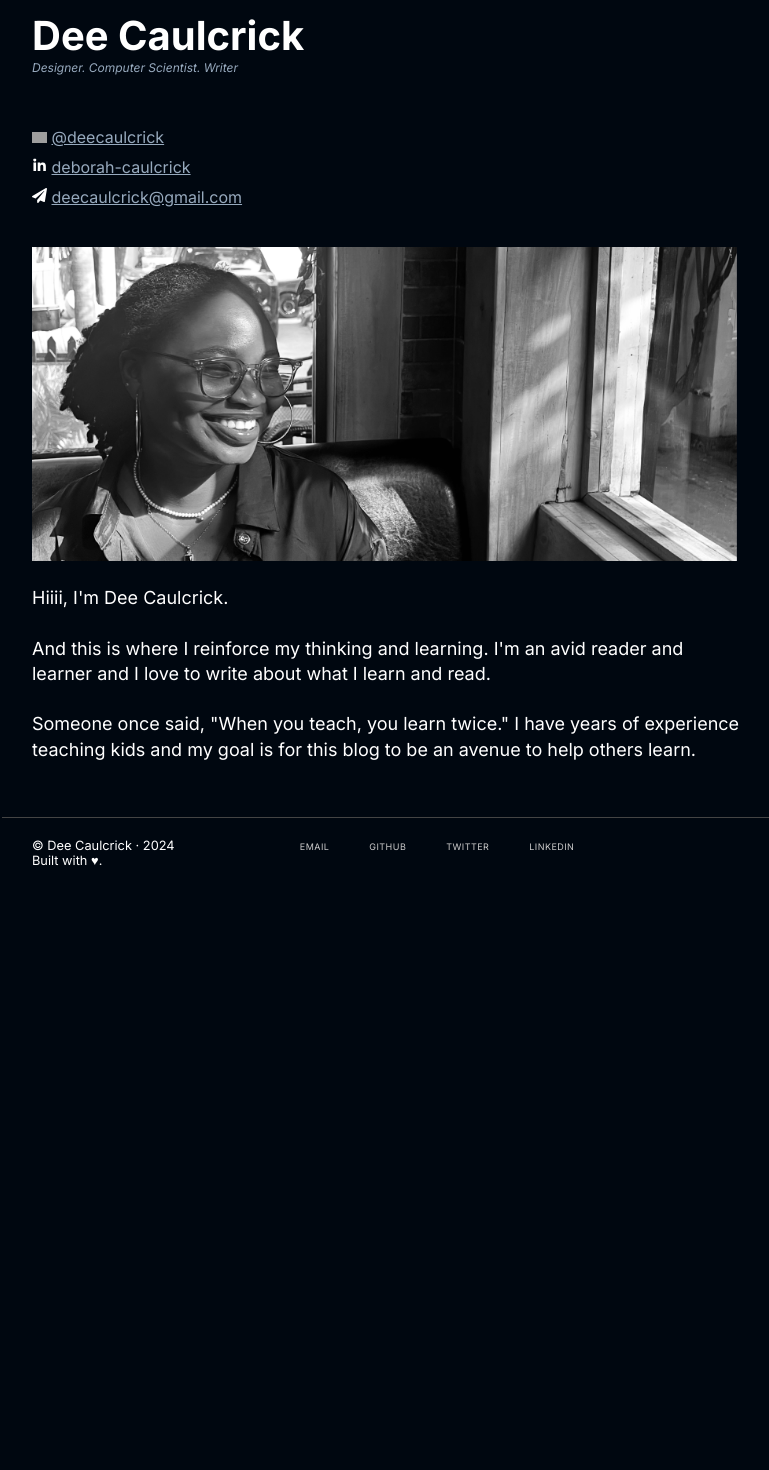
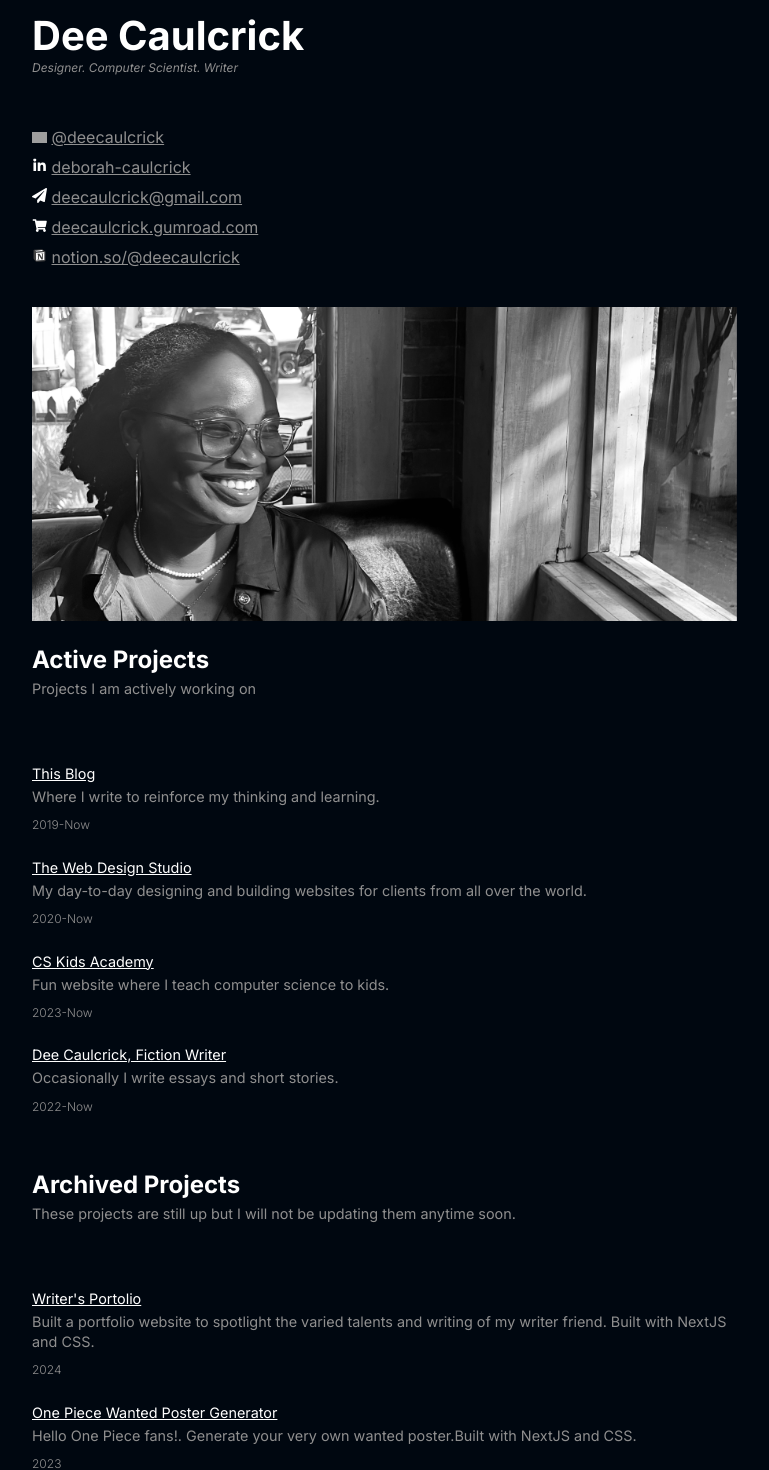
Before and after one commit to deecaulcrick/next-blog, a Next.js app: page /about in a window 1280 px wide. Shown: the part 160-1630 px from the top of the page, without its empty margins (254-1023 px from the left). Before the commit the page ends 1053 px from the top, so only its background shows below. Built offline with nearby package versions, Linux system fonts and the light colour scheme; grey boxes are pictures that could not be loaded.

Commit message:
more changes

```diff
--- a/app/about/page.jsx
+++ b/app/about/page.jsx
@@ -1,9 +1,11 @@
 import Link from "next/link";
+import projectsData from "../../index/projects";
+import currentData from "../../index/current";
 const aboutPage = () => {
   return (
     <div className="about">
       <h1 className="page-title">Dee Caulcrick</h1>
-      <p className="subtitle">
+      <p className="subtitle-1">
         <i>Designer. Computer Scientist. Writer</i>
       </p>
       <div className="links">
@@ -18,16 +20,29 @@ const aboutPage = () => {
               deborah-caulcrick
             </Link>
           </li>
+
           <li>
             <img src="/paper-plane.svg" alt="twitter" />{" "}
             <Link href="mailto:deecaulcrick@gmail.com">
               deecaulcrick@gmail.com
             </Link>
           </li>
+          <li>
+            <img src="/shopping-cart.svg" alt="gumroad" />{" "}
+            <Link href="https://deecaulcrick.gumroad.com">
+              deecaulcrick.gumroad.com
+            </Link>
+          </li>
+          <li>
+            <img src="/notion.svg" alt="notion" />{" "}
+            <Link href="https://notion.so/@deecaulcrick">
+              notion.so/@deecaulcrick
+            </Link>
+          </li>
         </ul>
       </div>
       <img src="/dee.png" alt="dee" className="dee" />
-      <p className="page-desc">
+      {/* <p className="page-desc">
         Hiiii, I&apos;m Dee Caulcrick.
         <br />
         <br />
@@ -40,14 +55,57 @@ const aboutPage = () => {
         avenue to help others learn.
         <br />
         <br />
-      </p>
-      {/* <h2>Favourite Things</h2>
+      </p> */}
+      <div className="stuff">
+        <h2>Active Projects</h2>
+        <p className="subtitle-2">Projects I am actively working on</p>
+
+        <div className="project-list">
+          <ul>
+            {currentData.map((project) => (
+              <li key={project.id}>
+                <h3>
+                  <Link href={project.link} target="_blank">
+                    {project.title}
+                  </Link>
+                </h3>
+                <p className="project-excerpt">{project.desc}</p>
+                <p id="stuff-date">{project.date}</p>
+              </li>
+            ))}
+          </ul>
+        </div>
+
+
+        <h2>Archived Projects</h2>
+        <p className="subtitle-2">
+          These projects are still up but I will not be updating them anytime
+          soon.
+        </p>
+        <div className="project-list">
+          <ul>
+            {projectsData.map((project) => (
+              <li key={project.id}>
+                <h3>
+                  <Link href={project.link} target="_blank">
+                    {project.title}
+                  </Link>
+                </h3>
+                <p className="project-excerpt">{project.desc}</p>
+                <p id="stuff-date">{project.date}</p>
+              </li>
+            ))}
+          </ul>
+        </div>
+
+        {/* <h2>Favourite Things</h2>
       <br /> <h3>Books</h3>
       <ul>
         <li>A Song Of Ice And Fire by G.R.R. Martin</li>
         <li>Purple Hibiscus by Chimamanda Ngozi Adichie</li>
         <li>Who Fears Death by Nnedi Okorafor</li>
       </ul> */}
+      </div>
     </div>
   );
 };
--- a/app/globals.css
+++ b/app/globals.css
@@ -2,7 +2,7 @@
 
 :root {
   --theme-color: #429eff;
-  --grey: #97aabe;
+  --grey: #8f8f8f;
   --subtle-text: #cccccc;
   --subtle-divider: #8a8a8a;
   --base-background-color: #000710;
@@ -339,32 +339,16 @@ figcaption {
   gap: 20px;
 }
 
-.snippet-card,
-.project-card {
-  /* padding-bottom: 15px; */
-  border-radius: 10px;
-  border: 1px solid #757373;
-  background: #080812;
-  padding: 20px;
-  transition: box-shadow 1s, transform 0.7s;
+.snippet-card h2,
+.snippet-card a {
+  font-weight: 400;
+  color: var(--theme-color);
 }
-
-.snippet-card:hover,
-.project-card:hover {
-  border-radius: 10px;
-  border: 1px solid #757373;
-  background: #080812;
-  transform: scale(1.02);
-  box-shadow: 0px 0px 80px -10px rgba(92, 92, 92, 0.35) inset;
-}
-
-/* .snippet-card h2 {
-  margin-top: 30px;
-} */
 
 .snippet-description {
   margin-top: 10px;
-  font-size: 16px;
+  font-size: 0.9em;
+  color: var(--grey);
 }
 
 .snippet-info {
@@ -430,9 +414,13 @@ td {
   text-align: center;
 }
 
-.subtitle {
+.subtitle-1 {
   color: var(--grey);
   margin-top: -20px;
+  font-size: 0.75em;
+}
+.subtitle-2 {
+  color: var(--grey);
   font-size: 0.75em;
 }
 
@@ -465,6 +453,33 @@ nav {
   margin-top: 20px;
 }
 
+.stuff h3 {
+  color: #fff;
+  font-weight: 400;
+  font-size: 0.9em;
+}
+.stuff a {
+  color: #fff;
+  text-decoration: underline;
+}
+.stuff p {
+  color: var(--grey);
+  font-size: 0.9em;
+  margin-top: 5px;
+}
+#stuff-date {
+  color: var(--grey);
+  font-size: 0.75em;
+  margin-top: 5px;
+  font-weight: 300;
+}
+.project-list {
+  margin-top: 30px;
+  margin-bottom: 25px;
+}
+.project-list li {
+  margin-top: 25px;
+}
 @media only screen and (min-width: 900px) {
   /* For Desktops */
 
@@ -507,11 +522,10 @@ nav {
     gap: 25px 25px;
   } */
 
-  .snippet-grid,
-  .project-list {
+  /* .snippet-grid {
     display: grid;
     grid-template-columns: auto auto auto;
-  }
+  } */
 
   .footer {
     grid-template-columns: 35% 65%;
--- a/app/snippets/page.jsx
+++ b/app/snippets/page.jsx
@@ -18,15 +18,15 @@ const snippets = () => {
       <div className="snippet-grid">
         {snippetMetaData.map((snippet) => (
           <div key={snippet.slug} className="snippet-card">
-            <div className="category-box">
+            {/* <div className="category-box">
               <div className="category">{snippet.category}</div>
-            </div>
+            </div> */}
             <h2>
               <Link href={`/snippets/${snippet.slug}`}>{snippet.title}</Link>
             </h2>
             <p className="snippet-description">{snippet.description}</p>
 
-            <p className="post-date">{`Last updated: ${snippet.date}`}</p>
+            <p id="stuff-date">{`Last updated: ${snippet.date}`}</p>
           </div>
         ))}
       </div>
--- /dev/null
+++ b/index/current.js
@@ -0,0 +1,33 @@
+const currentData = [
+    {
+      id: 1,
+      title: "This Blog",
+      desc: "Where I write to reinforce my thinking and learning.",
+      date: "2019-Now",
+      link: "/posts",
+    },
+    {
+        id: 2,
+        title: "The Web Design Studio",
+        desc: "My day-to-day designing and building websites for clients from all over the world.",
+        date: "2020-Now",
+        link: "/posts",
+      },
+      {
+        id: 3,
+        title: "CS Kids Academy",
+        desc: "Fun website where I teach computer science to kids.",
+        date: "2023-Now",
+        link: "/posts",
+      },
+      {
+        id: 4,
+        title: "Dee Caulcrick, Fiction Writer",
+        desc: "Occasionally I write essays and short stories.",
+        date: "2022-Now",
+        link: "https://medium.com/@deecaulcrick/",
+      },
+
+  ];
+
+  export default currentData;
--- a/index/projects.js
+++ b/index/projects.js
@@ -2,53 +2,60 @@ const projectsData = [
   {
     id: 7,
     title: "Writer's Portolio",
-    desc: "Built a portfolio website to spotlight the varied talents and writing of a communications professional. Featuring a modern layout and user-friendly interface, the site brilliantly showcases Tomiwa's expertise and experience, providing an engaging platform to captivate potential clients and partners alike. ",
+    desc: "Built a portfolio website to spotlight the varied talents and writing of my writer friend. Built with NextJS and CSS.",
+    date: 2024,
     tools: ["NextJS", "CSS"],
     link: "https://tomiwaakintode.vercel.app/",
   },
   {
     id: 6,
     title: "One Piece Wanted Poster Generator",
-    desc: "Turned my unused profile picture generator code into an epic Wanted Poster Generator (hello one piece fans!). Just put in your name/nickname, a picture of you and how much you think you’re worth. ",
+    desc: "Hello One Piece fans!. Generate your very own wanted poster.Built with NextJS and CSS.",
+    date: 2023,
     tools: ["NextJS", "CSS"],
     link: "https://wanted-poster-generator.vercel.app/",
   },
   {
     id: 5,
     title: "Kindness Quest",
-    desc: "Perform a random act of kindnes today! Select from various categories, receive daily kindness suggestions with a click, spread joy, and share the experience with others.",
+    desc: "Perform a random act of kindnes today! Select from various categories, receive daily kindness suggestions with a click. Built with React and CSS.",
+    date: 2023,
     tools: ["React", "CSS"],
     link: "https://kindness-quest.vercel.app/",
   },
   {
     id: 4,
     title: "Not Zendaya",
-    desc: "I made a clone of the queen, Zendaya’s, website.",
+    desc: "I made a clone of the queen, Zendaya’s, website. Built with React and CSS.",
+    date: 2023,
     tools: ["React", "CSS"],
     link: "https://not-zendaya.vercel.app",
   },
   {
     id: 3,
     title: "Javascript Operator Lookup",
-    desc: "An app to learn more about Javascript operators",
+    desc: "An app to learn more about Javascript operators. Built with React and CSS.",
+    date: 2023,
     tools: ["React", "CSS"],
     link: "https://operator-lookup-app.vercel.app/",
   },
   {
     id: 2,
     title: "Photo Haven",
-    desc: "An app to get free, stunning, high-quality images for your next project.",
+    desc: "An app to get free, stunning, high-quality images for your next project.Built with React, Material UI, Pixabay's API and CSS.",
+    date: 2022,
     tools: ["React", "Material UI", "Pixabay API"],
     link: "https://photohaven-app.vercel.app/",
   },
 
-  {
-    id: 1,
-    title: "Netflix Clone",
-    desc: "A clone of Netflix - view new & upcoming movies",
-    tools: ["React", "CSS"],
-    link: "https://netflix-ui-clone-one.vercel.app/",
-  },
+  // {
+  //   id: 1,
+  //   title: "Netflix Clone",
+  //   desc: "A clone of Netflix - view new & upcoming movies",
+  //   date: 2022,
+  //   tools: ["React", "CSS"],
+  //   link: "https://netflix-ui-clone-one.vercel.app/",
+  // },
 ];
 
 export default projectsData;
```
Also changed, not shown: public/notion.svg (added), public/shopping-cart.svg (added).
